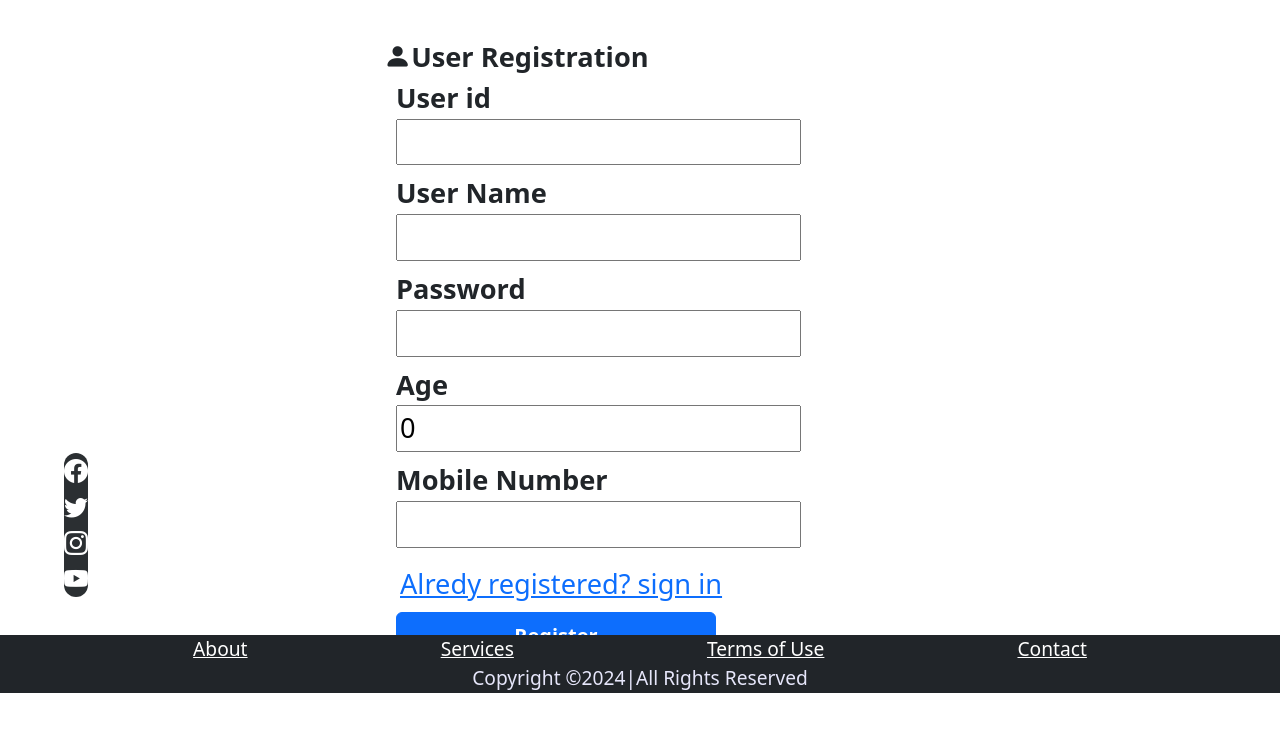
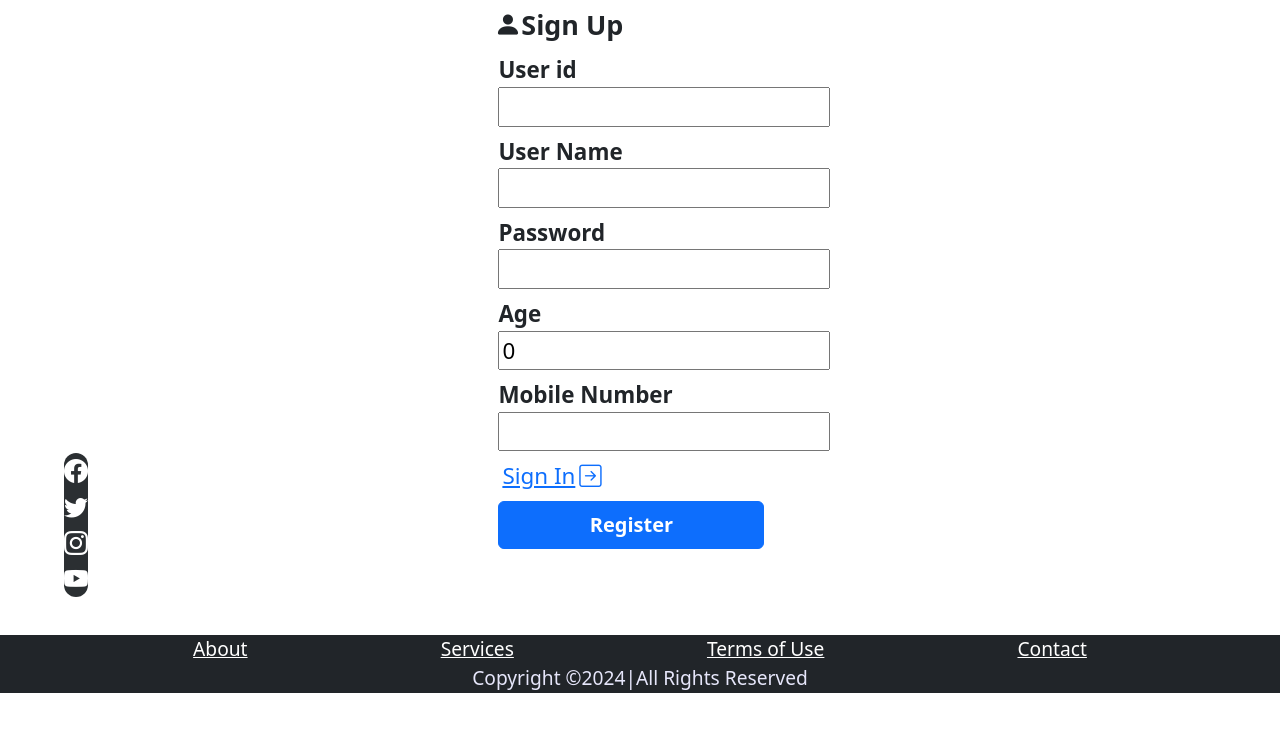
Before and after one commit to ambujshrivastav/Shopnext, a React app in the folder frontend/: page /register in a window 1280 px wide. Shown: the part 107-838 px from the top of the page. After the commit the page ends 800 px from the top, so only its background shows below. Built offline with nearby package versions, Linux system fonts and the light colour scheme.

Commit message:
"updated31"

```diff
--- a/frontend/src/index.css
+++ b/frontend/src/index.css
@@ -1,6 +1,6 @@
 
 body {
-  margin: 0;
+  margin: 0%;
   font-family: -apple-system, BlinkMacSystemFont, 'Segoe UI', 'Roboto', 'Oxygen',
     'Ubuntu', 'Cantarell', 'Fira Sans', 'Droid Sans', 'Helvetica Neue',
     sans-serif;
@@ -398,13 +398,25 @@ font-size: 1em;
   height: 70vh;
   overflow: auto;
 }
+
+.signup{
+
+  background-color:transparent;
+  font-size: 1.2em;
+  font-weight: 700;
+  margin-left: 0.3em;
+  margin-bottom: 0.3em;
+}
 #signout{
   position: fixed;
   margin-left:60%;
   font-size: 1.4rem;
 }
 .registers{
-  padding: 5vh 30vw;
+
+  padding: 1vh 38vw;
+  height: 85vh;
+  font-size: 1.4rem;
 
 }
 #login{
@@ -416,7 +428,6 @@ border-radius: 1%;
 
 }
 #fullpage{
-  background-color:rgba(0,0,0,0);
   margin-top: 6.5rem;
 }
 
--- a/frontend/src/shopnextproductdetail.js
+++ b/frontend/src/shopnextproductdetail.js
@@ -43,7 +43,7 @@ export function Productdetail(){
         <div className="d-flex" ><span className="d-flex justify-content-center ms-5 fw-bolder w-75">PRODUCT  DETAILS</span><button className="btn btn-secondary bi bi-x-lg" onClick={handleback}></button></div>
         {
                        product.map(item=>
-                      <div key={item.title} className="">
+                      <div key={item.title} >
                         <dl>
                         <dt>Preview</dt>
                         <dd className="d-flex justify-content-center"><img  src={item.image} style={{width:"20vw",height:"20vh"}}/></dd>
--- a/frontend/src/shopnextregister.js
+++ b/frontend/src/shopnextregister.js
@@ -41,12 +41,12 @@ export default function ShopnextUserRegister(){
 
     return(
         <div>
-        <div className="text-dark registers mt-5" style={{fontSize:"1.7rem"}}>
-            <div style={{height:"100%",width:"100%" }}>
-            <div className="bi bi-person-fill fw-bolder">User Registration</div>
+        <div className="text-dark registers mt-5" >
+            <div>
+            <div className="bi bi-person-fill signup">Sign Up</div>
             <div className="container-fluid">
             <form onSubmit={formik.handleSubmit}  >
-               <dl >
+               <dl style={{margin:"0px"}} >
                     <dt>User id</dt>
                     <dd><input type="text" {...formik.getFieldProps("UserId")}></input></dd>
                     <dd className="text-danger" >{formik.errors.UserId}</dd>
@@ -64,10 +64,10 @@ export default function ShopnextUserRegister(){
                     <dd className="text-danger">{formik.errors.Mobile}</dd>
                     <dd className="form-switch"><input className="form-check-input" type="checkbox" hidden {...formik.getFieldProps("Subscribed")}/></dd>
                     </dl>
-                    <Link className="ms-1" to="/login">Alredy registered?&nbsp;sign in</Link>
+                    <Link className="ms-1 " to="/login">Sign In<span className="ms-1 bi bi-arrow-right-square"></span></Link>
                     <br/>
 
-                  <button  className="btn btn-primary mt-2 mb-5 p-2 fw-bold fs-5" style={{width:"16em"}} disabled={(formik.isValid)?false:true} >Register</button>
+                  <button  className="btn btn-primary mt-2 mb-5 p-2 fw-bold fs-5" style={{width:"13.3em"}} disabled={(formik.isValid)?false:true} >Register</button>
                   </form>
 
                     <br/>
```
